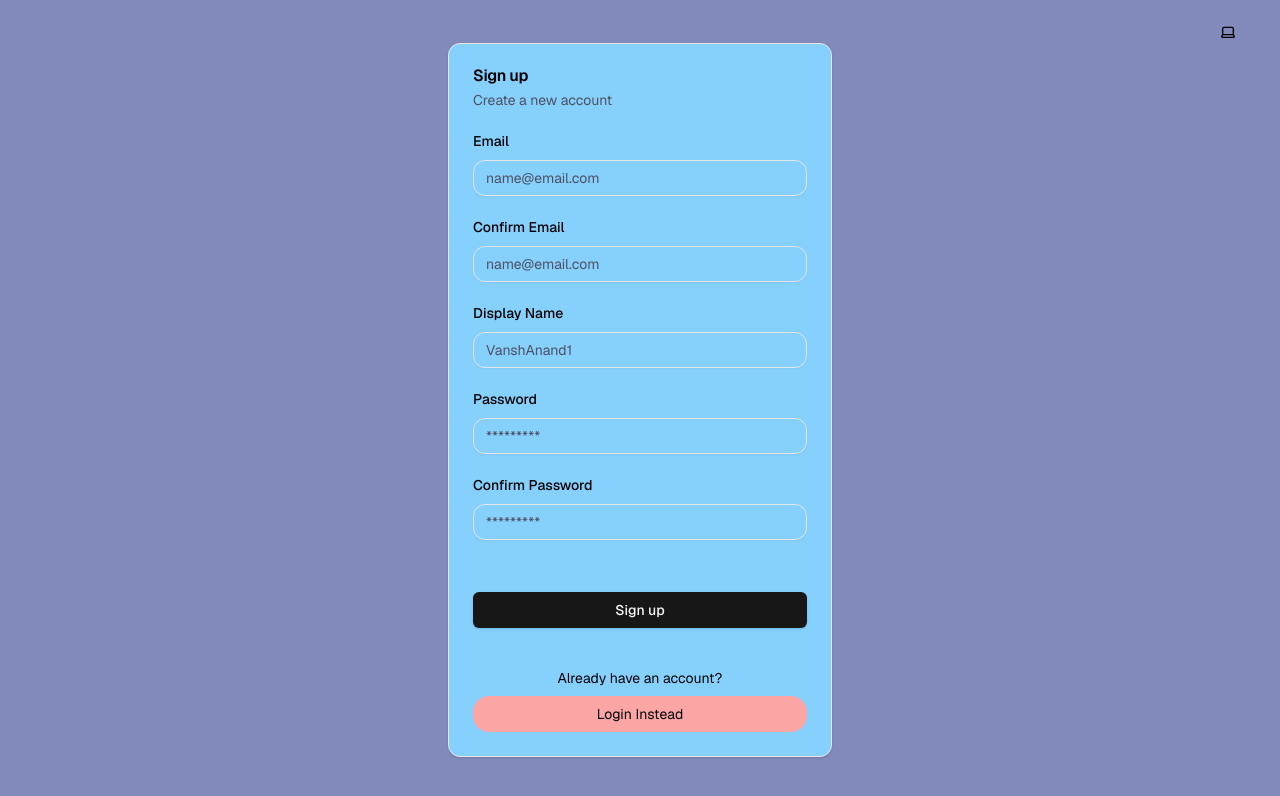
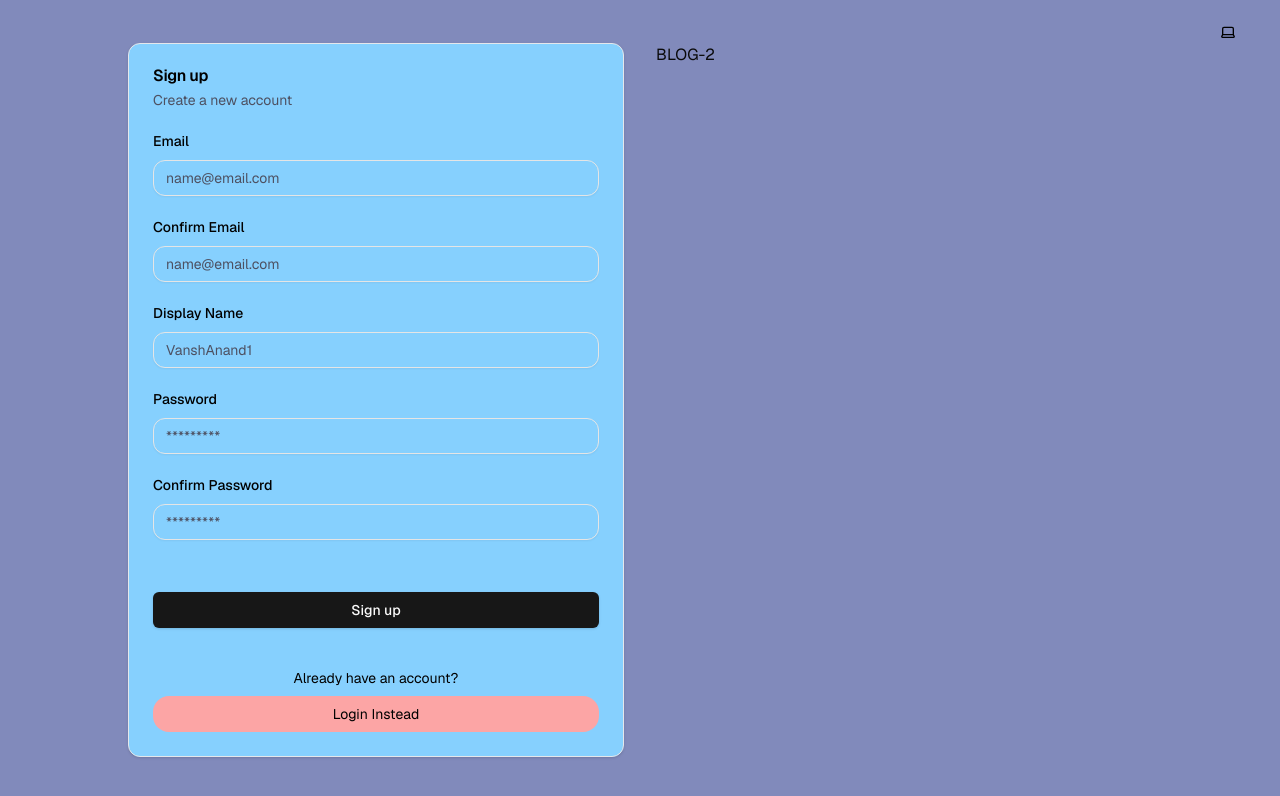
Before and after one commit to VanshAnand1/BLOG-2, a Next.js app: page /auth/signup in a window 1280 px wide. Shown: the top 796 px of the page. Built offline with nearby package versions, Linux system fonts and the light colour scheme.

Commit message:
BG-3 feature: added requirements card

```diff
--- a/app/auth/signup/page.tsx
+++ b/app/auth/signup/page.tsx
@@ -3,9 +3,7 @@ import SignUpForm from "@/components/auth/sign-up-form";
 export default function Page() {
   return (
     <div className="flex min-h-svh w-full items-center justify-center p-6 md:p-10">
-      <div className="w-full max-w-sm">
-        <SignUpForm />
-      </div>
+      <SignUpForm className="w-full" />
     </div>
   );
 }
--- a/components/auth/sign-up-form.tsx
+++ b/components/auth/sign-up-form.tsx
@@ -95,7 +95,7 @@ export default function SignUpForm({
   };
 
   useEffect(() => {
-    const handleClick = (event: UIEvent) => {
+    const handleClick = () => {
       setCurrentField(null);
     };
     console.log(currentField);
@@ -108,8 +108,15 @@ export default function SignUpForm({
   });
 
   return (
-    <div className={cn("flex flex-col gap-6", className)} {...props}>
-      <Card>
+    <div
+      className={cn(
+        "mx-auto flex w-full flex-col gap-8 lg:max-w-5xl lg:flex-row",
+        className
+      )}
+      {...props}
+    >
+      <div className="flex w-full flex-1 flex-col gap-6">
+        <Card className="h-full w-full">
           <CardHeader>
             <CardTitle>Sign up</CardTitle>
             <CardDescription>Create a new account</CardDescription>
@@ -240,7 +247,8 @@ export default function SignUpForm({
             </div>
           </CardFooter>
         </Card>
-      {}
+      </div>
+      <div className="hidden w-full flex-1 lg:flex">BLOG-2</div>
     </div>
   );
 }
```
Lines whose indentation alone changed are shown as unchanged.
